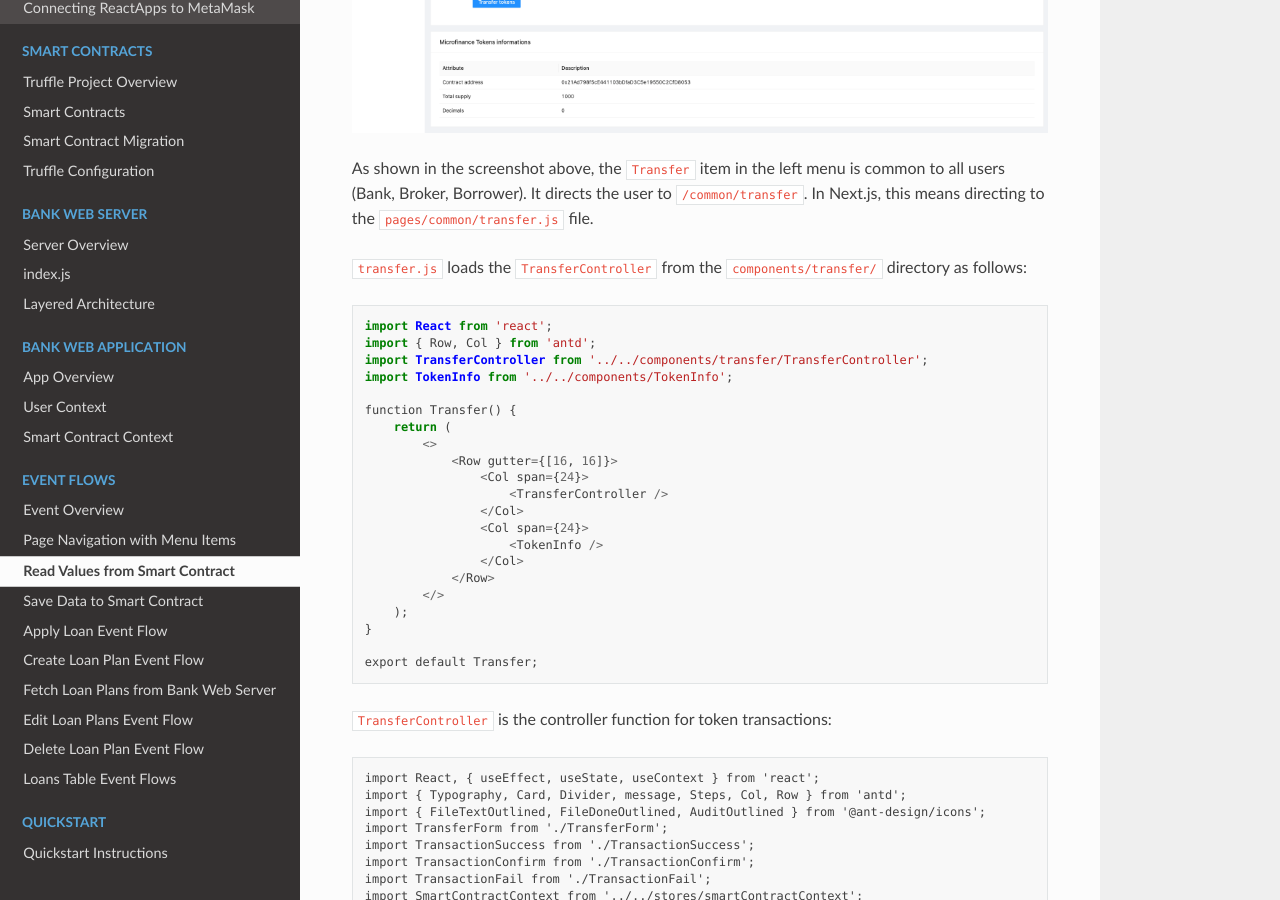
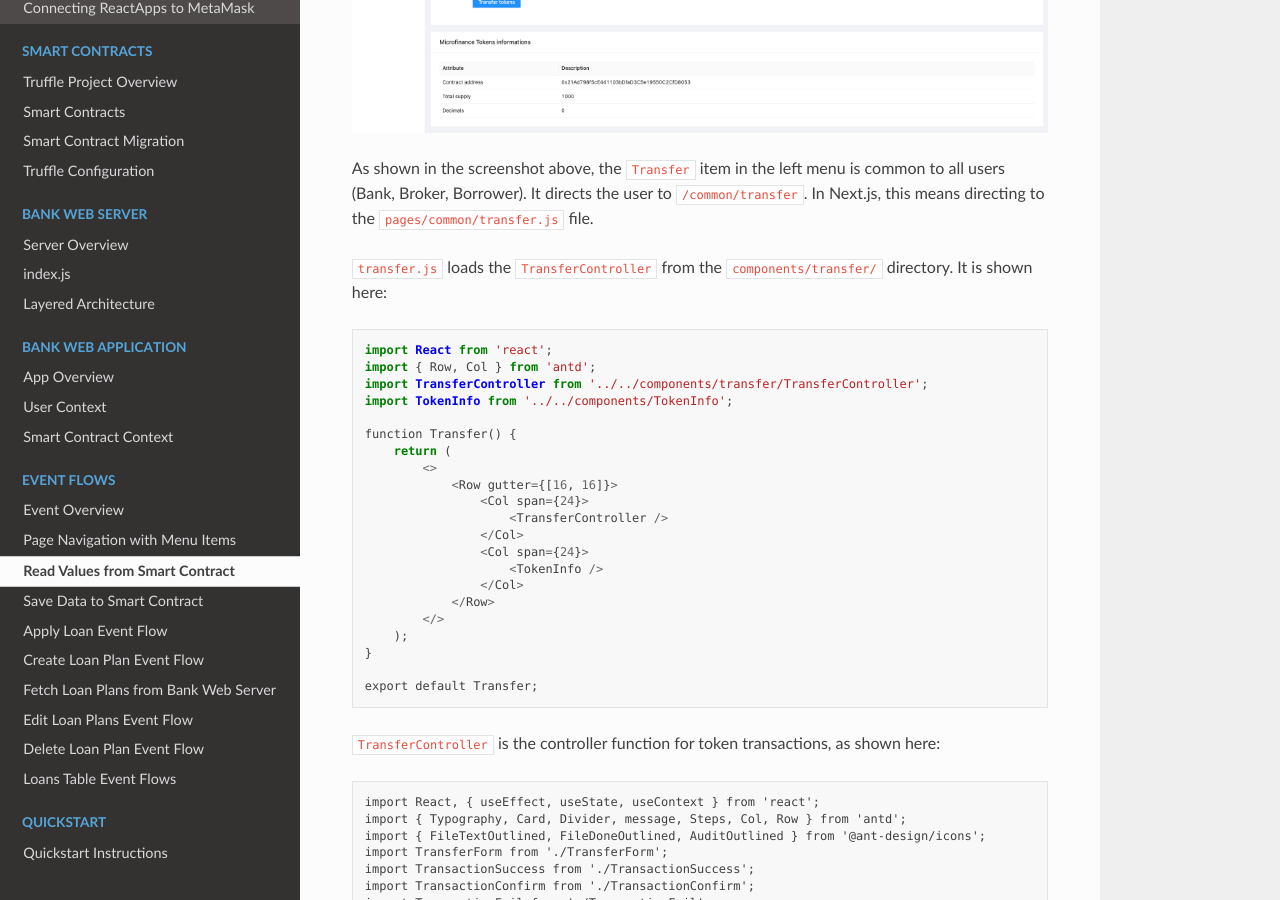
Before and after one commit to NivedithaKarthikeyan/LandregistryApp, a Sphinx documentation site: the page built from docs/source/eventFlow/readFromSmartContract.rst, in a window 1280 px wide and 900 px high, scrolled down 478 px. Built offline with Sphinx 7.4.7 and the Read the Docs theme 2.0.0, drawn with Linux system fonts in a browser that asks for light colours.

Commit message:
Update docs/source/eventFlow/readFromSmartContract.rst

```diff
--- a/docs/source/eventFlow/readFromSmartContract.rst
+++ b/docs/source/eventFlow/readFromSmartContract.rst
@@ -13,7 +13,7 @@ As shown in the screenshot above, the ``Transfer`` item in the left menu is comm
 It directs the user to ``/common/transfer``.
 In Next.js, this means directing to the ``pages/common/transfer.js`` file.
 
-``transfer.js`` loads the ``TransferController`` from the ``components/transfer/`` directory as follows: ::
+``transfer.js`` loads the ``TransferController`` from the ``components/transfer/`` directory. It is shown here: ::
 
     import React from 'react';
     import { Row, Col } from 'antd';
@@ -37,7 +37,7 @@ In Next.js, this means directing to the ``pages/common/transfer.js`` file.
 
     export default Transfer;
 
-``TransferController`` is the controller function for token transactions: ::
+``TransferController`` is the controller function for token transactions, as shown here: ::
 
     import React, { useEffect, useState, useContext } from 'react';
     import { Typography, Card, Divider, message, Steps, Col, Row } from 'antd';
```
